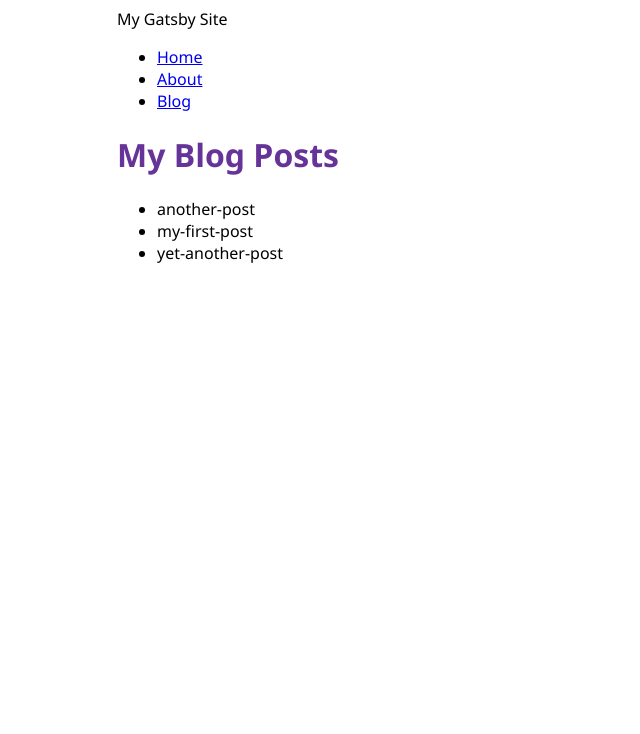
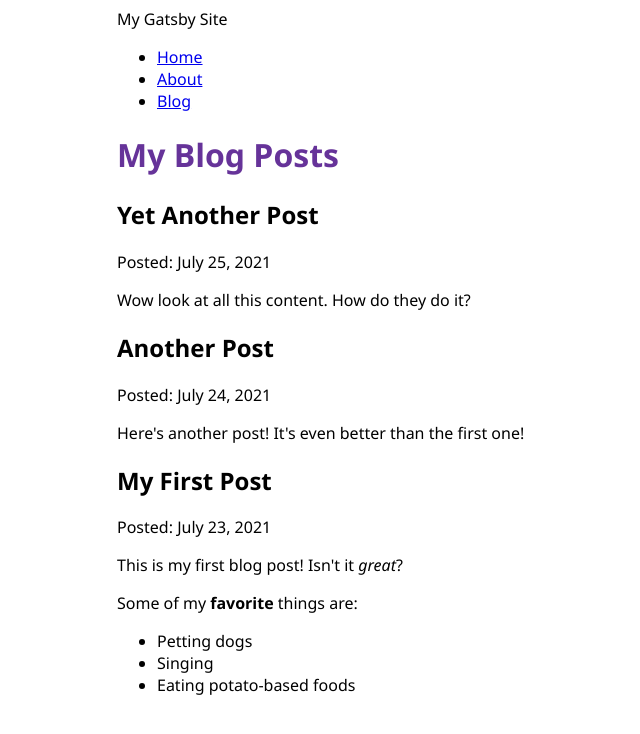
Before and after one commit to tungdd98/my-gatsby-site, a Gatsby site: page /blog in a window 1280 px wide. Shown: the whole page, without its empty margins (273-913 px from the left). Built offline with nearby package versions, Linux system fonts and the light colour scheme; Gatsby itself is replaced by a stand-in of ours.

Commit message:
Finished Gatsby Tutorial Part 5

```diff
--- a/blog/another-post.mdx
+++ b/blog/another-post.mdx
@@ -0,0 +1,6 @@
+---
+title: "Another Post"
+date: "2021-07-24"
+---
+
+Here's another post! It's even better than the first one!
--- a/blog/my-first-post.mdx
+++ b/blog/my-first-post.mdx
@@ -0,0 +1,12 @@
+---
+title: "My First Post"
+date: "2021-07-23"
+---
+
+This is my first blog post! Isn't it _great_?
+
+Some of my **favorite** things are:
+
+- Petting dogs
+- Singing
+- Eating potato-based foods
--- a/blog/yet-another-post.mdx
+++ b/blog/yet-another-post.mdx
@@ -0,0 +1,6 @@
+---
+title: "Yet Another Post"
+date: "2021-07-25"
+---
+
+Wow look at all this content. How do they do it?
--- a/gatsby-config.js
+++ b/gatsby-config.js
@@ -13,5 +13,6 @@
         path: `${__dirname}/blog`,
       },
     },
+    "gatsby-plugin-mdx",
   ],
 };
--- a/src/pages/blog.jsx
+++ b/src/pages/blog.jsx
@@ -1,24 +1,37 @@
 import * as React from "react";
 import { graphql } from "gatsby";
 import Layout from "../components/layout";
+import { MDXRenderer } from "gatsby-plugin-mdx";
 
 const BlogPage = ({ data }) => {
   return (
     <Layout pageTitle="My Blog Posts">
-      <ul>
-        {data.allFile.nodes.map((node) => (
-          <li key={node.name}>{node.name}</li>
-        ))}
-      </ul>
+      {data.allMdx.nodes.map((node) => (
+        <article key={node.id}>
+          <h2>{node.frontmatter.title}</h2>
+          <p>Posted: {node.frontmatter.date}</p>
+          <MDXRenderer>{node.body}</MDXRenderer>
+        </article>
+      ))}
     </Layout>
   );
 };
 
 export const query = graphql`
   query {
-    allFile(filter: { sourceInstanceName: { eq: "blog" } }) {
+    allMdx(sort: { fields: frontmatter___date, order: DESC }) {
       nodes {
-        name
+        frontmatter {
+          date(formatString: "MMMM D, YYYY")
+          title
+        }
+        id
+        body
+        parent {
+          ... on File {
+            modifiedTime
+          }
+        }
       }
     }
   }
```
Also changed, not shown: package.json (+5 -2 lines), 1 other file.
